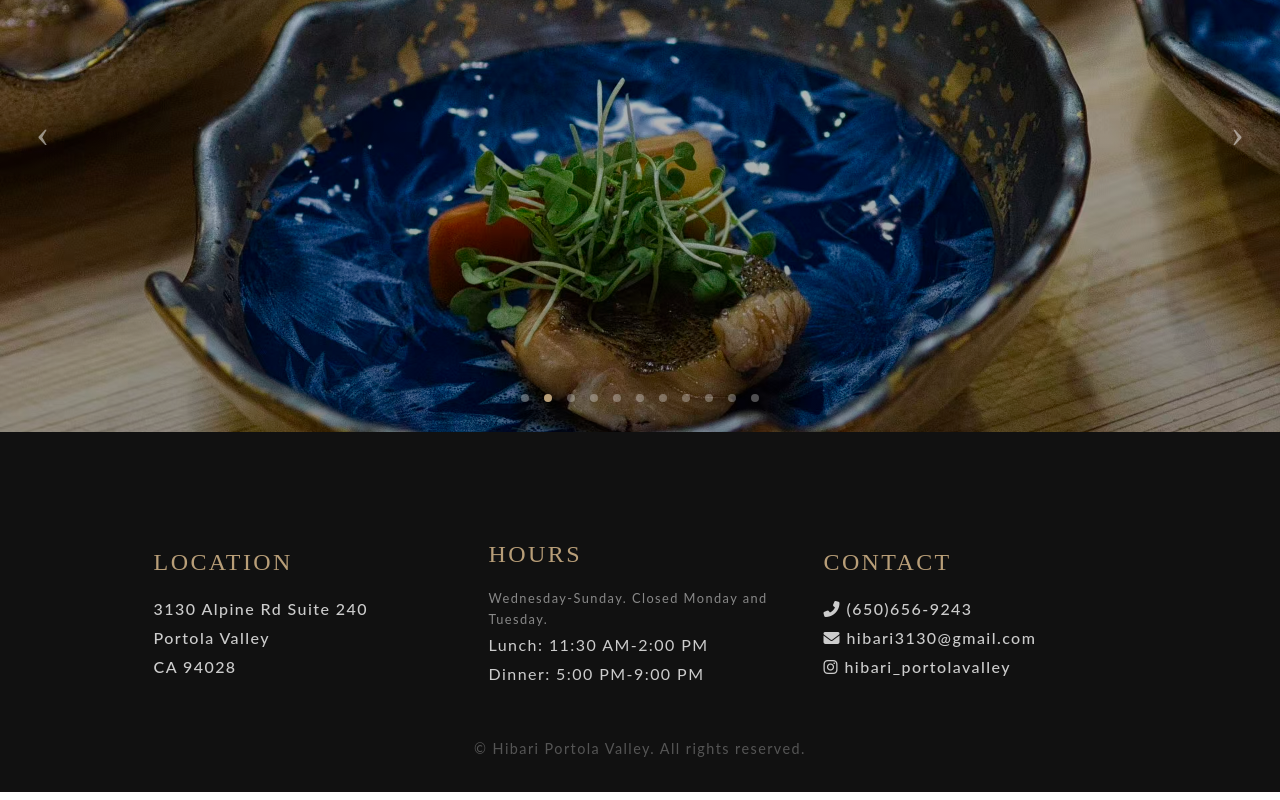
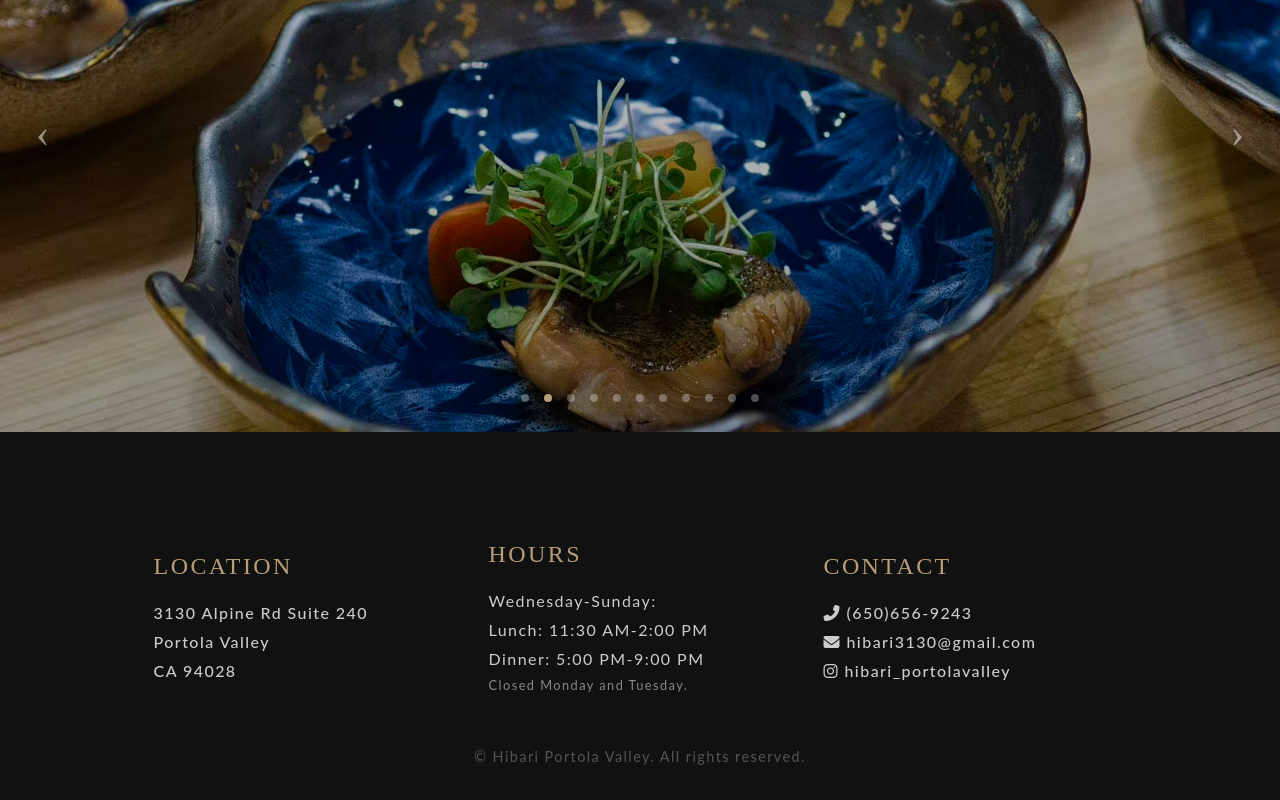
Before and after one commit to sinka42/hibari, a React (Vite) app: page / in a window 1280 px wide. Shown: the part 3985-4785 px from the top of the page. Built offline with nearby package versions, Linux system fonts and the light colour scheme.

Commit message:
update hour

```diff
--- a/src/App.jsx
+++ b/src/App.jsx
@@ -1175,9 +1175,10 @@ const HibariLanding = () => {
 
             <InfoBlock>
               <h3>HOURS</h3>
-              <p style={{ color: '#888', fontSize: '0.8rem' }}>Wednesday-Sunday. Closed Monday and Tuesday.</p>
+              <p>Wednesday-Sunday:</p>
               <p>Lunch: 11:30 AM-2:00 PM</p>
               <p>Dinner: 5:00 PM-9:00 PM</p>
+              <p style={{ color: '#888', fontSize: '0.8rem' }}>Closed Monday and Tuesday.</p>
             </InfoBlock>
 
             <InfoBlock>
```
